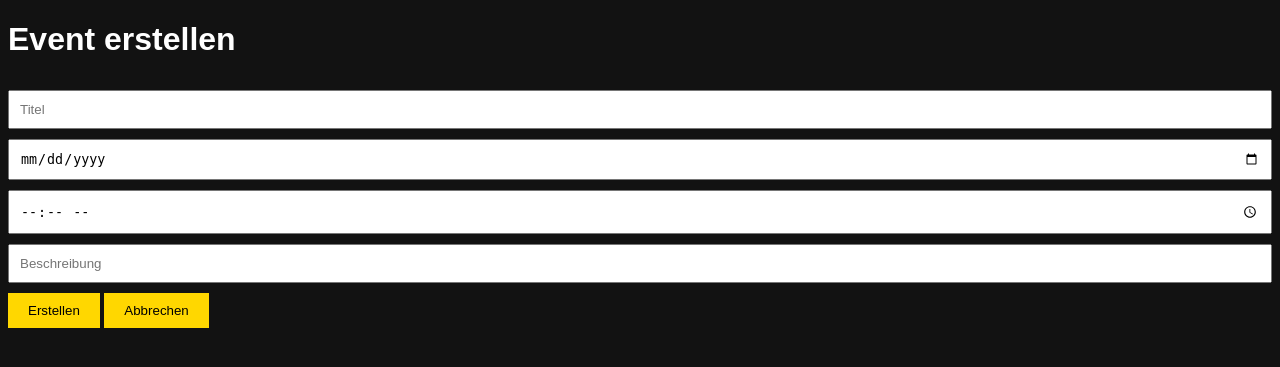
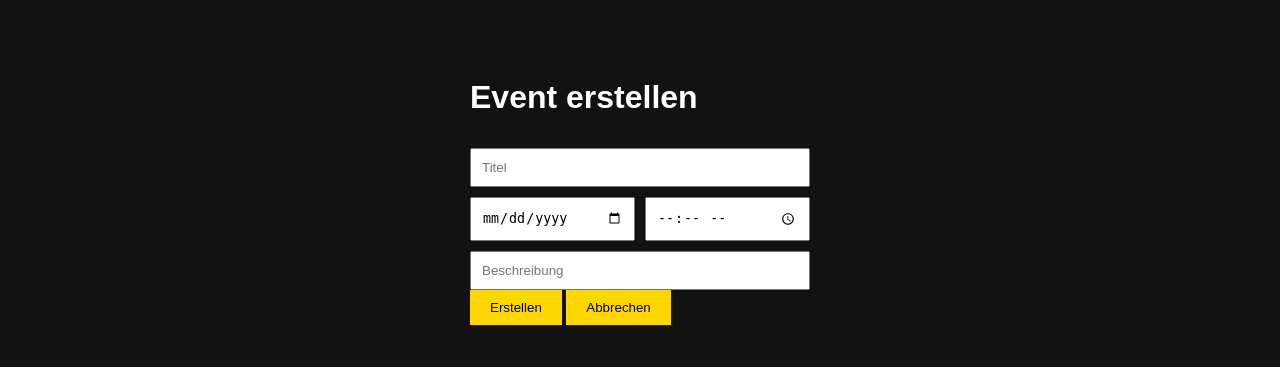
Before and after one commit to sbknfdyd6d-design/MeetUP, a Flask app: page /create in a window 1280 px wide. Shown: the top 367 px of the page. Run offline with Flask 3, Linux system fonts and the light colour scheme.

Commit message:
Add files via upload

```diff
--- a/static/style.css
+++ b/static/style.css
@@ -8,6 +8,18 @@
     width: 50%;
     margin: auto;
     padding-top: 50px;
+}
+
+.container-small {
+    width: 15%;
+    min-width: 340px;
+    margin: auto;
+    padding-top: 50px;
+}
+
+.container-small input {
+    width: 100%;
+    max-width: 340px;
 }
 
 button {
@@ -30,6 +42,17 @@
     box-sizing: border-box;
 }
 
+.date-time-row {
+    display: flex;
+    gap: 10px;
+    margin-top: 10px;
+}
+
+.date-time-row input {
+    flex: 1;
+    margin-top: 0;
+}
+
 .event-card {
     background: #1e1e1e;
     padding: 20px;
@@ -37,20 +60,17 @@
     border-radius: 10px;
 }
 
-input.datum,
-input.uhr {
-    width:20%;
-    display: inline-block;
-    position: middle;
-}
-
-input.titel,
-input.beschreibung {
-    width: 374px;
-    display: block;
+.button-row {
+    display: flex;
+    flex-wrap: wrap;
+    gap: 10px;
     margin-top: 10px;
 }
 
-.but {
-    margin-top: 10px;
+.button-row a {
+    display: contents;
 }
+
+.button-row button {
+    flex: 1;
+}
```
